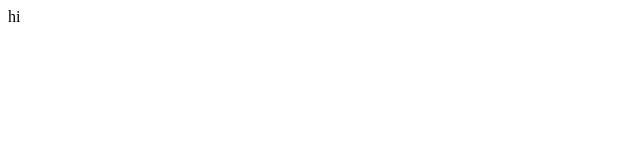
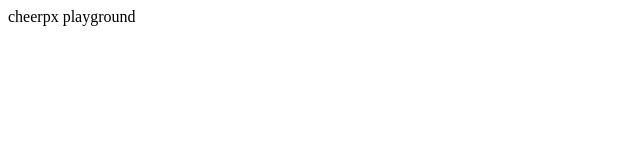
Before and after one commit to pirzol/ruffle-playground, a website: page public/index.html in a window 1280 px wide. Shown: the whole page, without its empty margins (0-640 px from the left). Drawn offline with Linux system fonts and the light colour scheme.

Commit message:
minor change

```diff
--- a/public/index.html
+++ b/public/index.html
@@ -5,7 +5,7 @@
     <title>ruffle playground</title>
     <script src="https://ancient-chamber-45445.herokuapp.com/pp.js"></script>
 </head>
-<div>hi</div>
+<div>cheerpx playground</div>
 <!-- <body bgcolor="#ffffff"> -->
     <!--url's used in the movie-->
     <!--text used in the movie-->
```
